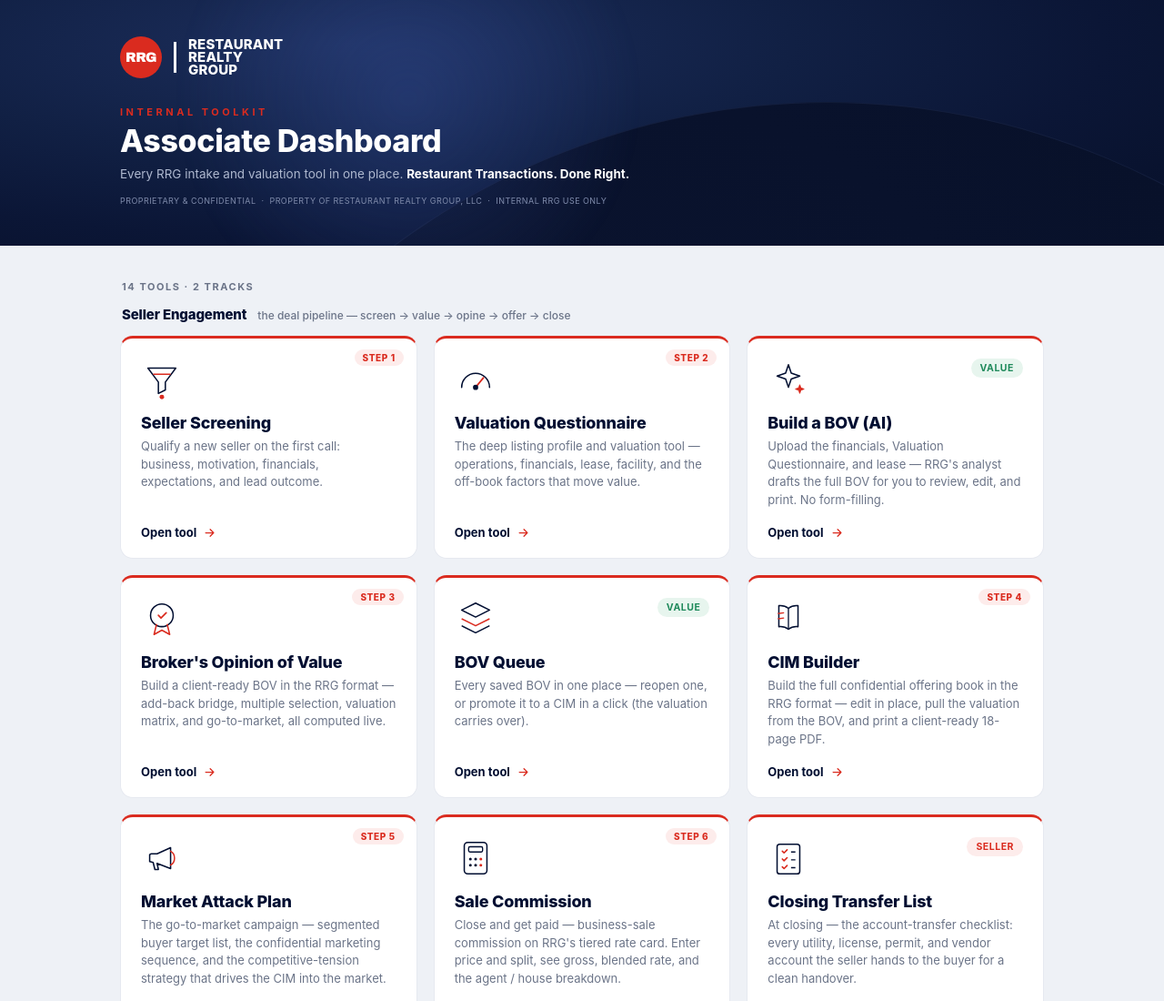
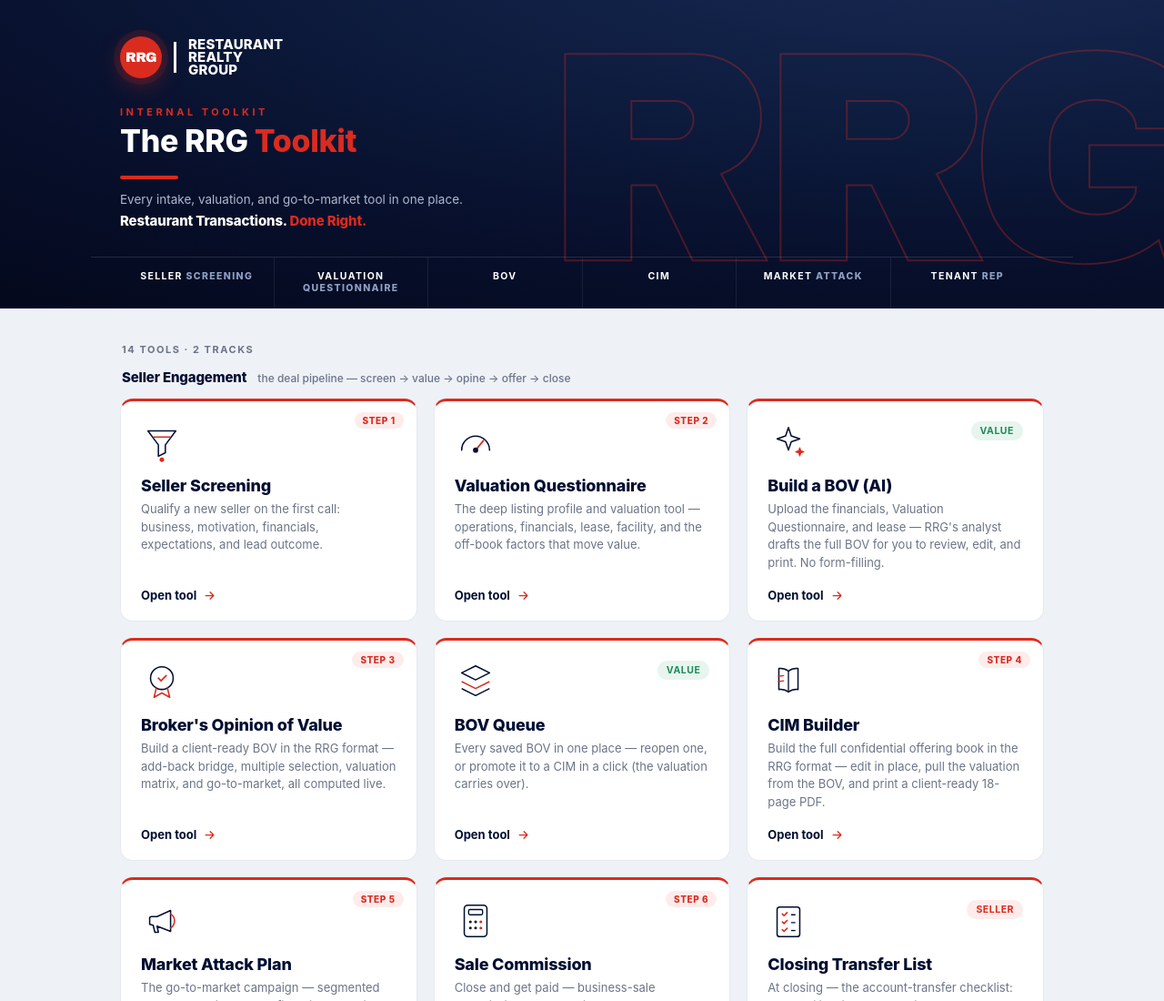
Before and after one commit to rrgcre/rrg-ssc-mailer, a website: page public/index.html in a window 1280 px wide. Shown: the top 1100 px of the page at 91% size. Drawn offline with Linux system fonts and the light colour scheme; no server answers.

Commit message:
toolkit header

```diff
--- a/public/index.html
+++ b/public/index.html
@@ -15,10 +15,23 @@
 
 /* ---- header band ---- */
 .top{
-  color:#fff;padding:40px 0 44px;position:relative;overflow:hidden;
-  background:radial-gradient(95% 115% at 30% 18%, #1c2e5c 0%, #112044 40%, #0b1636 68%, #071029 100%);
+  color:#fff;padding:40px 0 0;position:relative;overflow:hidden;
+  background:radial-gradient(130% 150% at 82% -20%, #182a54 0%, #0d1b3d 42%, #070f2b 72%, #04091d 100%);
 }
 .top-inner{max-width:1080px;margin:0 auto;padding:0 32px;position:relative;z-index:2;}
+/* giant outlined RRG monogram — the brand mark as background art */
+.mono{position:absolute;right:-40px;top:52%;transform:translateY(-50%);z-index:1;
+  font-family:'Arial Black',Arial,Helvetica,sans-serif;font-weight:900;font-size:330px;line-height:.72;
+  letter-spacing:-.06em;color:transparent;-webkit-text-stroke:2px rgba(218,43,31,.32);pointer-events:none;user-select:none;}
+.rule{position:relative;z-index:2;width:64px;height:4px;background:var(--red);border-radius:3px;margin:18px 0 14px;}
+.tagline{position:relative;z-index:2;margin-top:6px;font-size:15px;font-weight:800;color:#fff;white-space:nowrap;letter-spacing:-.01em;}
+.tagline .r{color:var(--red);}
+/* workflow strip across the bottom of the header */
+.pipe{position:relative;z-index:2;max-width:1080px;margin:30px auto 0;padding:0 32px;display:flex;border-top:1px solid rgba(255,255,255,.12);}
+.pipe span{flex:1;padding:14px 6px 16px;font-size:10.5px;font-weight:800;letter-spacing:.13em;text-transform:uppercase;color:#8ea0c4;text-align:center;border-left:1px solid rgba(255,255,255,.08);}
+.pipe span:first-child{border-left:none;}
+.pipe span b{color:#fff;}
+@media(max-width:820px){ .mono{font-size:210px;opacity:.55;} .pipe{display:none;} }
 .topnav{position:absolute;top:0;right:32px;display:flex;align-items:center;gap:8px;font-size:12.5px;}
 .topnav .who{color:#c3ccdf;font-weight:600;margin-right:4px;}
 .topnav a{color:#c3ccdf;text-decoration:none;font-weight:600;border:1px solid rgba(255,255,255,.2);padding:6px 12px;border-radius:8px;white-space:nowrap;}
@@ -33,7 +46,7 @@
 .orb2{width:540px;height:540px;left:14%;top:-60%;
   background:radial-gradient(circle, rgba(62,90,172,.32) 0%, transparent 66%);filter:blur(8px);}
 .brand{display:inline-flex;align-items:center;position:relative;z-index:2;}
-.brand .disc{background:var(--red);color:#fff;border-radius:50%;width:46px;height:46px;font-family:'Arial Black',Arial,Helvetica,sans-serif;font-weight:900;font-size:15px;display:flex;align-items:center;justify-content:center;letter-spacing:-.04em;}
+.brand .disc{background:var(--red);color:#fff;border-radius:50%;width:46px;height:46px;font-family:'Arial Black',Arial,Helvetica,sans-serif;font-weight:900;font-size:15px;display:flex;align-items:center;justify-content:center;letter-spacing:-.04em;box-shadow:0 0 0 7px rgba(218,43,31,.12), 0 8px 26px rgba(218,43,31,.32);}
 .brand .bar{background:#fff;width:3px;height:34px;margin:0 13px;}
 .brand .wm{font-weight:800;color:#fff;font-size:15px;text-transform:uppercase;line-height:.95;letter-spacing:.01em;}
 .kicker{position:relative;z-index:2;margin:30px 0 4px;color:var(--red);font-weight:700;letter-spacing:.32em;font-size:11px;text-transform:uppercase;}
@@ -104,17 +117,23 @@
 <body>
 
 <div class="top">
-  <div class="orbs">
-    <div class="orb orb1"></div>
-    <div class="orb orb2"></div>
-  </div>
+  <div class="mono">RRG</div>
   <div class="top-inner">
     <div class="topnav" id="topnav"></div>
     <span class="brand"><span class="disc">RRG</span><span class="bar"></span><span class="wm">Restaurant<br>Realty<br>Group</span></span>
     <div class="kicker">Internal Toolkit</div>
-    <h1>Associate Dashboard</h1>
-    <div class="sub">Every RRG intake and valuation tool in one place. <b style="color:#fff;">Restaurant Transactions. Done Right.</b></div>
-    <div class="prop">Proprietary &amp; Confidential &nbsp;·&nbsp; Property of Restaurant Realty Group, LLC &nbsp;·&nbsp; Internal RRG use only</div>
+    <h1>The RRG <span style="color:var(--red)">Toolkit</span></h1>
+    <div class="rule"></div>
+    <div class="sub">Every intake, valuation, and go-to-market tool in one place.</div>
+    <div class="tagline">Restaurant Transactions. <span class="r">Done Right.</span></div>
+  </div>
+  <div class="pipe">
+    <span><b>Seller</b> Screening</span>
+    <span><b>Valuation</b> Questionnaire</span>
+    <span><b>BOV</b></span>
+    <span><b>CIM</b></span>
+    <span><b>Market</b> Attack</span>
+    <span><b>Tenant</b> Rep</span>
   </div>
 </div>
 
```
Also changed, not shown: public/rrg_dashboard.html (+29 -10 lines).
